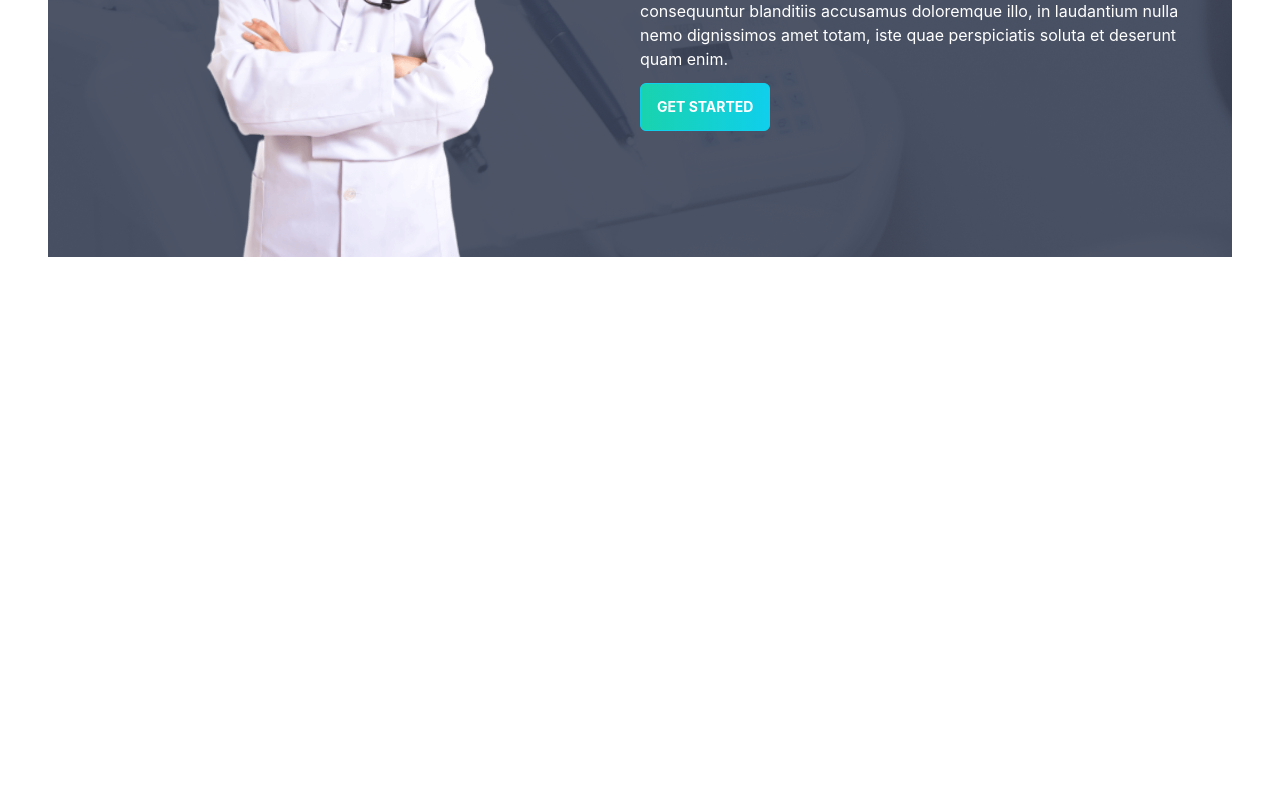
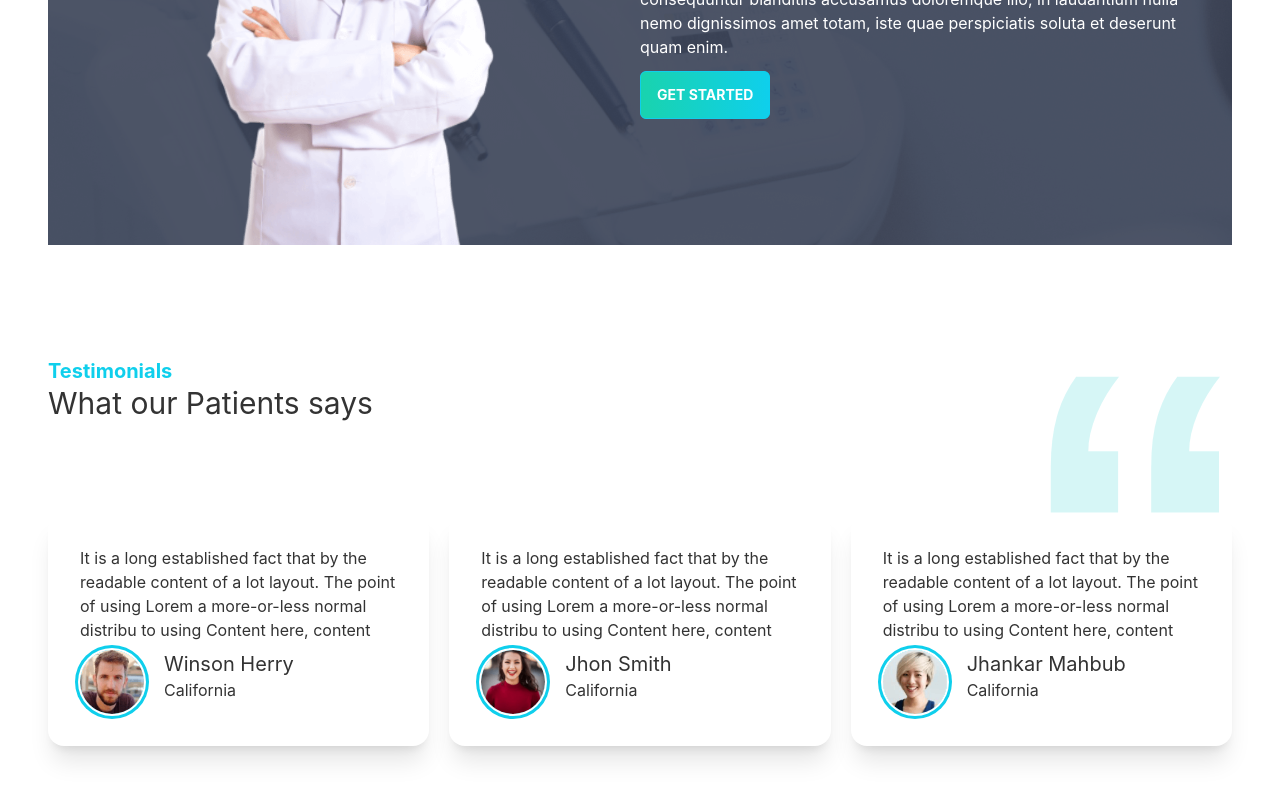
Before and after one commit to ahmed-nasir/Doctors-portal-client, a React (Create React App) app: page / in a window 1280 px wide. Shown: the part 2638-3438 px from the top of the page. Before the commit the page ends 2895 px from the top, so only its background shows below. Built offline with nearby package versions, Linux system fonts and the light colour scheme.

Commit message:
testimonials

```diff
--- /dev/null
+++ b/src/Pages/Home/ContactUs.js
@@ -0,0 +1,11 @@
+import React from 'react';
+
+const ContactUs = () => {
+    return (
+        <div>
+
+        </div>
+    );
+};
+
+export default ContactUs;
--- a/src/Pages/Home/Home.js
+++ b/src/Pages/Home/Home.js
@@ -3,6 +3,7 @@
 import Infoo from './Infoo';
 import MakeAppointment from './MakeAppointment';
 import Services from './Services';
+import Testimonials from './Testimonials';
 
 
 const Home = () => {
@@ -12,6 +13,7 @@
             <Infoo></Infoo>
             <Services></Services>
             <MakeAppointment></MakeAppointment>
+            <Testimonials></Testimonials>
         </div>
     );
 };
--- /dev/null
+++ b/src/Pages/Home/Review.js
@@ -0,0 +1,24 @@
+import React from 'react';
+
+const Review = ({ review }) => {
+    return (
+        <div class="card lg:max-w-lg bg-base-100 shadow-xl">
+            <div class="card-body">
+                <p>{review.review}</p>
+                <div className='flex'>
+                    <div class="avatar">
+                        <div class="w-16 rounded-full ring ring-primary ring-offset-base-100 ring-offset-2 mr-5">
+                            <img src={review.img} alt='avatar1'/>
+                        </div>
+                    </div>
+                    <div>
+                        <h4 className='text-xl'>{review.name}</h4>
+                        <p>{review.location}</p>
+                    </div>
+                </div>
+            </div>
+        </div>
+    );
+};
+
+export default Review;
--- a/src/Pages/Home/Service.js
+++ b/src/Pages/Home/Service.js
@@ -4,7 +4,7 @@
     return (
         <div class="card lg:max-w-lg bg-base-100 shadow-xl">
             <figure class="px-10 pt-10">
-                <img height='116px' width='115px' src={service.img} alt="Shoes" class="rounded-xl" />
+                <img className='h-28 w-28' src={service.img} alt="Shoes" class="rounded-xl" />
             </figure>
             <div class="card-body items-center text-center">
                 <h2 class="card-title">{service.name}</h2>
--- /dev/null
+++ b/src/Pages/Home/Testimonials.js
@@ -0,0 +1,52 @@
+import React from 'react';
+import quote from '../../assets/icons/quote.svg'
+import people1 from '../../assets/images/people1.png'
+import people2 from '../../assets/images/people2.png'
+import people3 from '../../assets/images/people3.png'
+import Review from './Review';
+
+const Testimonials = () => {
+    const reviews = [
+        {
+            _id: 1,
+            name: 'Winson Herry',
+            location: 'California',
+            review: 'It is a long established fact that by the readable content of a lot layout. The point of using Lorem a more-or-less normal distribu to using Content here, content',
+            img: people1
+        },
+        {
+            _id: 2,
+            name: 'Jhon Smith',
+            location: 'California',
+            review: 'It is a long established fact that by the readable content of a lot layout. The point of using Lorem a more-or-less normal distribu to using Content here, content',
+            img: people2
+        },
+        {
+            _id: 3,
+            name: 'Jhankar Mahbub',
+            location: 'California',
+            review: 'It is a long established fact that by the readable content of a lot layout. The point of using Lorem a more-or-less normal distribu to using Content here, content',
+            img: people3
+        },
+    ]
+    return (
+        <section className='my-28'>
+            <div className='flex justify-between'>
+                <div>
+                    <h4 className='text-xl text-primary font-bold'>Testimonials</h4>
+                    <h2 className='text-3xl'>What our Patients says</h2>
+                </div>
+                <div>
+                    <img src={quote} className='w-24 lg:w-48' alt="quote" />
+                </div>
+            </div>
+            <div className='grid grid-cols-1 md:grid-cols-2 lg:grid-cols-3 gap-5'>
+                {
+                    reviews.map(review=><Review key={review._id} review={review}></Review>)
+                }
+            </div>
+        </section>
+    );
+};
+
+export default Testimonials;
```
